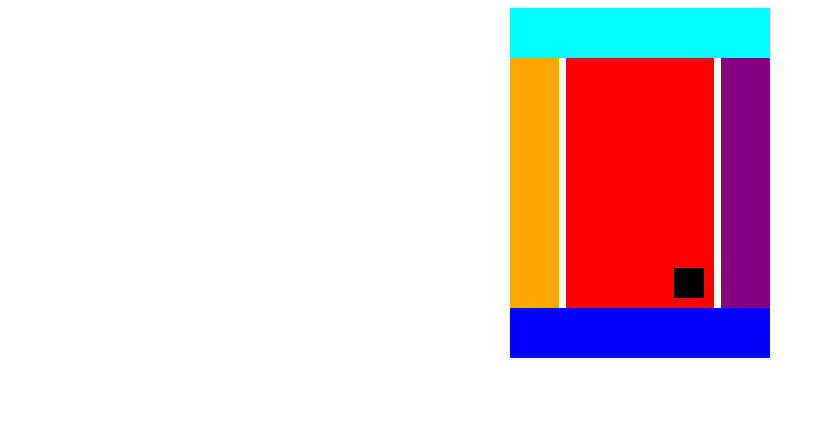
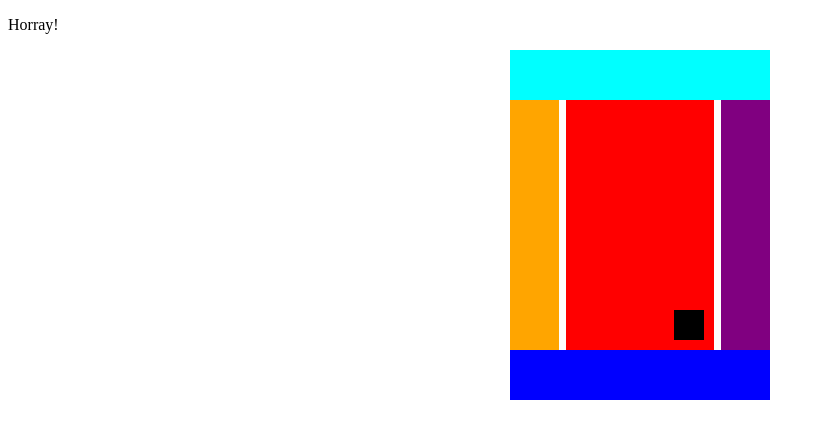
Before and after one commit to Erzsebeteemk/Erzsebeteemk.github.io, a plain HTML site: page index.html in a window 1280 px wide. Shown: the whole page, without its empty margins (0-824 px from the left). Drawn offline with Linux system fonts and the light colour scheme.

Commit message:
HorrayValtozatAzEgyszeruWeboldalon-Codepen-MindenEgyben

```diff
--- a/index.html
+++ b/index.html
@@ -2,12 +2,13 @@
 <html lang="en" >
 <head>
   <meta charset="UTF-8">
-  <title>CodePen - Minden egyben</title>
+  <title>EgyszeruWeboldal-CodePen - Minden egyben</title>
   <link rel="stylesheet" href="./style.css">
 
 </head>
 <body>
 <!-- partial:index.partial.html -->
+<p>Horray!</p>
 <div class="container">
   <div id="fejlec"></div>
   <div id="kozepso" >
```
